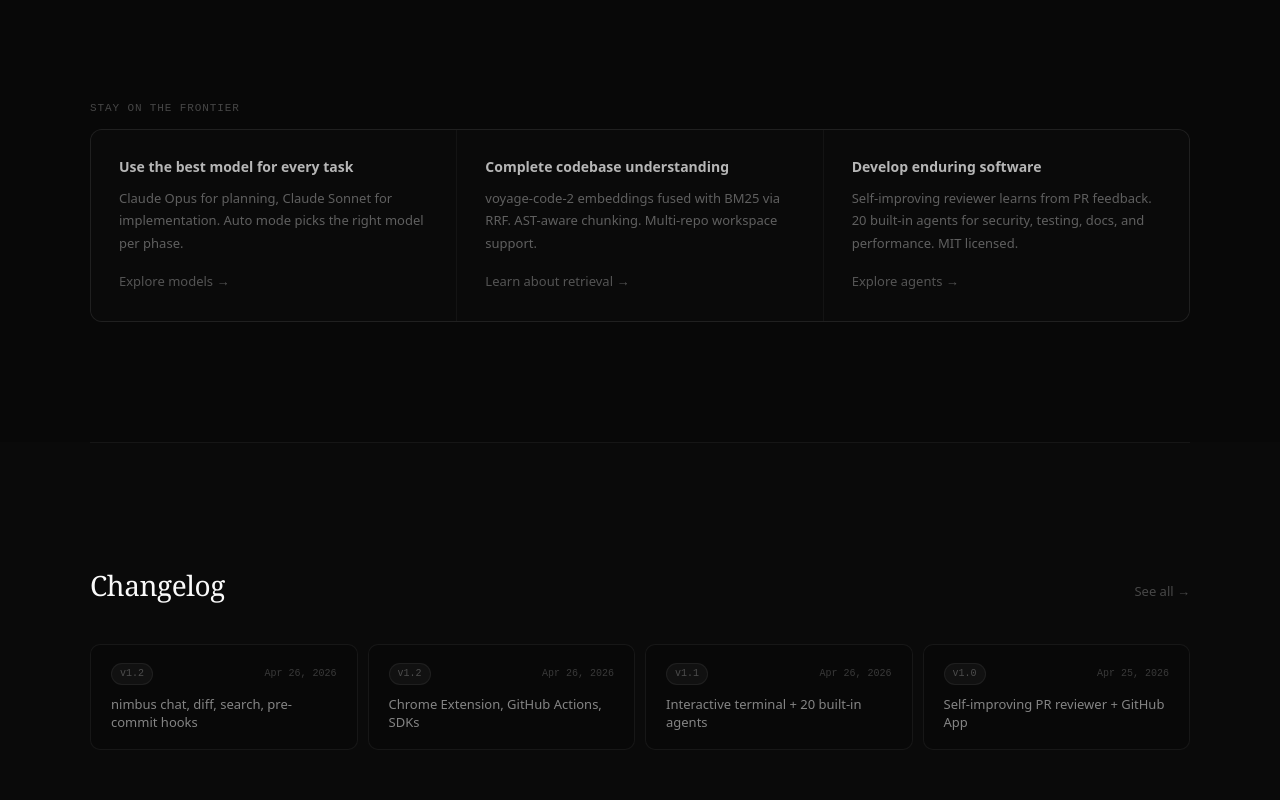
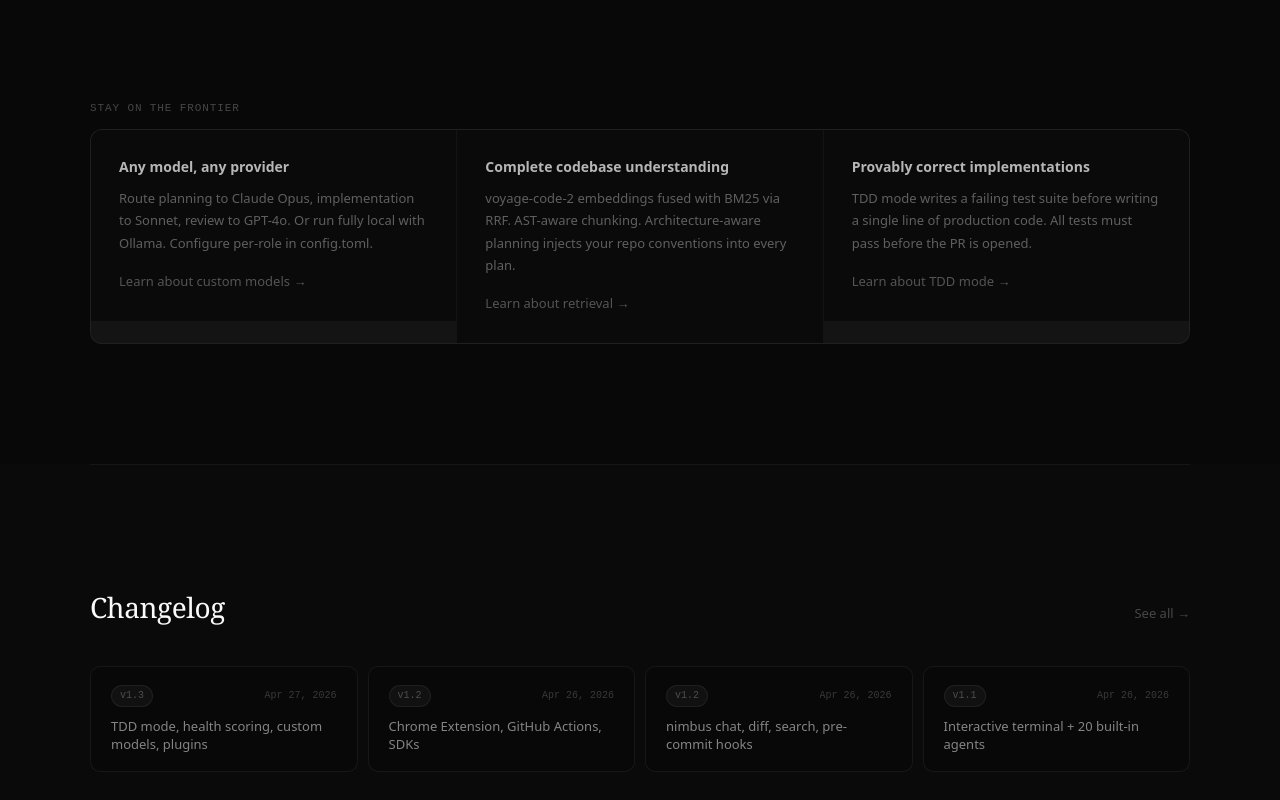
Before and after one commit to arpjw/nimbus, a Next.js app in the folder frontend/: page / in a window 1280 px wide. Shown: the part 4105-4905 px from the top of the page. Built offline with nearby package versions, Linux system fonts and the light colour scheme; no server answers.

Commit message:
feat: update landing page — v1.3.0 changelog, updated capability cards with TDD/custom models

```diff
--- a/frontend/src/app/download/page.tsx
+++ b/frontend/src/app/download/page.tsx
@@ -213,6 +213,7 @@
               { label: "Voice input", pkg: "pip install nimbus-ai[voice]", desc: "Speak your tasks. Requires mic access. Uses local Whisper (base model)." },
               { label: "Soundtrack", pkg: "pip install nimbus-ai[sound]", desc: "Audio feedback for task start, verify pass, complete, and failed states." },
               { label: "Both", pkg: "pip install nimbus-ai[voice,sound]", desc: "Voice input and soundtrack together." },
+              { label: "All extras", pkg: "pip install nimbus-ai[voice,sound]", desc: "Voice input and soundtrack together." },
             ].map(e => (
               <div key={e.label} style={{ display: "flex", flexDirection: isMobile ? "column" : "row", alignItems: isMobile ? "flex-start" : "center", gap: 16, border: "1px solid rgba(255,255,255,0.07)", borderRadius: 10, padding: "14px 18px", background: "#0d0d0d" }}>
                 <div style={{ flexShrink: 0, width: isMobile ? "auto" : 80 }}>
--- a/frontend/src/app/page.tsx
+++ b/frontend/src/app/page.tsx
@@ -480,9 +480,9 @@
           </FadeUp>
           <div style={{ display: "grid", gridTemplateColumns: isMobile ? "1fr" : "repeat(3,1fr)", gap: 1, background: "rgba(255,255,255,0.05)", border: "1px solid rgba(255,255,255,0.05)", borderRadius: 12, overflow: "hidden" }}>
             {([
-              { h: "Use the best model for every task", b: "Claude Opus for planning, Claude Sonnet for implementation. Auto mode picks the right model per phase.", l: "Explore models" },
-              { h: "Complete codebase understanding", b: "voyage-code-2 embeddings fused with BM25 via RRF. AST-aware chunking. Multi-repo workspace support.", l: "Learn about retrieval" },
-              { h: "Develop enduring software", b: "Self-improving reviewer learns from PR feedback. 20 built-in agents for security, testing, docs, and performance. MIT licensed.", l: "Explore agents" },
+              { h: "Any model, any provider", b: "Route planning to Claude Opus, implementation to Sonnet, review to GPT-4o. Or run fully local with Ollama. Configure per-role in config.toml.", l: "Learn about custom models" },
+              { h: "Complete codebase understanding", b: "voyage-code-2 embeddings fused with BM25 via RRF. AST-aware chunking. Architecture-aware planning injects your repo conventions into every plan.", l: "Learn about retrieval" },
+              { h: "Provably correct implementations", b: "TDD mode writes a failing test suite before writing a single line of production code. All tests must pass before the PR is opened.", l: "Learn about TDD mode" },
             ] as { h: string; b: string; l: string }[]).map((card, i) => (
               <FadeUp key={i} delay={i * 60}>
                 <div style={{ background: C.bg, padding: "28px" }}>
@@ -510,10 +510,10 @@
           <FadeUp delay={60}>
             <div style={{ display: "grid", gridTemplateColumns: isMobile ? "1fr 1fr" : "repeat(4,1fr)", gap: isMobile ? 8 : 10 }}>
               {([
+                { v: "1.3", d: "Apr 27, 2026", t: "TDD mode, health scoring, custom models, plugins" },
+                { v: "1.2", d: "Apr 26, 2026", t: "Chrome Extension, GitHub Actions, SDKs" },
                 { v: "1.2", d: "Apr 26, 2026", t: "nimbus chat, diff, search, pre-commit hooks" },
-                { v: "1.2", d: "Apr 26, 2026", t: "Chrome Extension, GitHub Actions, SDKs" },
                 { v: "1.1", d: "Apr 26, 2026", t: "Interactive terminal + 20 built-in agents" },
-                { v: "1.0", d: "Apr 25, 2026", t: "Self-improving PR reviewer + GitHub App" },
               ] as { v: string; d: string; t: string }[]).map((entry, i) => (
                 <div key={i} style={{ border: "1px solid rgba(255,255,255,0.06)", borderRadius: 10, padding: "18px 20px", background: "#080808" }}>
                   <div style={{ display: "flex", justifyContent: "space-between", alignItems: "center", marginBottom: 10 }}>
```
